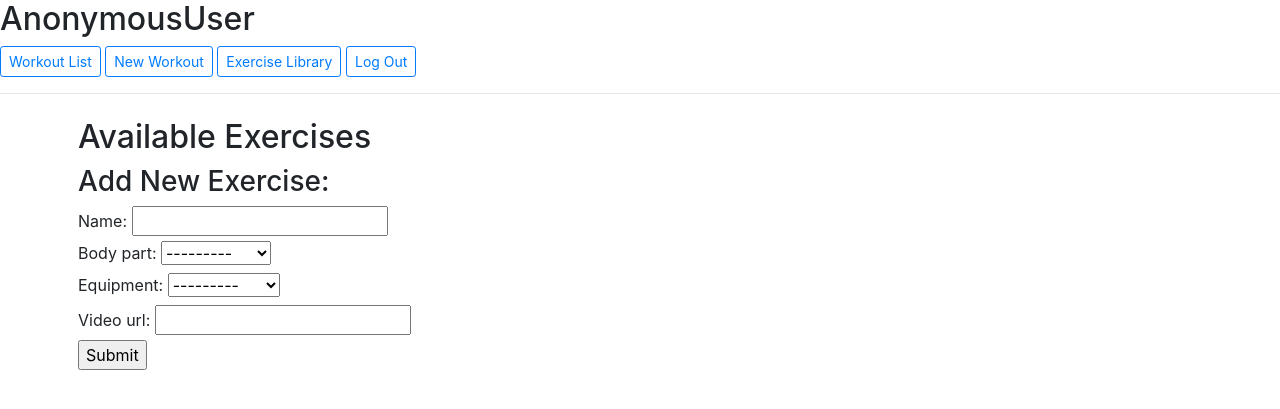
After one commit to Bonnet1/workout_app, a Django app: page /exercises in a window 1280 px wide. The commit adds this page. Shown: the top 409 px of the page. Run offline with Django 5.2, Linux system fonts and the light colour scheme; data that the repository does not hold is empty; some libraries are stand-ins or nearby versions.

Commit message:
Complete core functionality to add new workouts

```diff
--- a/workout_log/models.py
+++ b/workout_log/models.py
@@ -66,9 +66,9 @@ class WorkoutExercise(models.Model):
 
 class WorkoutExerciseDetail(models.Model):
     workout_exercise = models.ForeignKey("WorkoutExercise", on_delete=models.CASCADE, related_name="workout_exercise_details")
-    reps = models.PositiveIntegerField()
-    sets = models.PositiveIntegerField()
-    weight = models.PositiveIntegerField()
+    reps = models.PositiveIntegerField(default=0)
+    sets = models.PositiveIntegerField(default=0)
+    weight = models.PositiveIntegerField(default=0)
 
     def __str__(self):
         return f"{self.workout_exercise}: {self.sets} sets at {self.reps} at {self.weight} lbs."
--- a/workout_log/static/workout_log/styles.css
+++ b/workout_log/static/workout_log/styles.css
@@ -1,3 +1,15 @@
-body {
-    padding: 12px;
+.container {
+    padding: 8px;
 }
+
+/* Chrome, Safari, Edge, Opera */
+input::-webkit-outer-spin-button,
+input::-webkit-inner-spin-button {
+  -webkit-appearance: none;
+  margin: 0;
+}
+
+/* Firefox */
+input[type=number] {
+  -moz-appearance: textfield;
+}
--- /dev/null
+++ b/workout_log/templates/workout_log/exercises.html
@@ -0,0 +1,36 @@
+{% extends "workout_log/layout.html" %}
+{% load static %}
+
+{% block body %}
+
+    {%  if message %}
+        {{ message }}
+    {% endif %}
+
+    <h2>Available Exercises</h2>
+
+    {% for exercise in exercises %}
+        <div>
+            <a href="{{ exercise.video_url }}">{{ exercise.name }}</a>
+            {{ exercise.body_part }}
+            {{ exercise.equipment }}
+        </div>
+    {% endfor %}
+
+    <div id="exercises">
+        <div id="add_exercise">
+            <h3>Add New Exercise:</h3>
+            <form action="{% url 'add_exercise' %}" method="post">
+                {% csrf_token %}
+                {{ exercise_form }}
+                <input type="submit">
+            </form>
+        </div>
+
+    </div>
+
+{% endblock %}
+
+{% block script %}
+
+{% endblock %}
--- a/workout_log/templates/workout_log/index.html
+++ b/workout_log/templates/workout_log/index.html
@@ -3,7 +3,7 @@
 
 {% block body %}
 
-    <h2>Hello, World!</h2>
+    <h2>Workout Log</h2>
 
     {% for workout in workouts %}
         <p>
--- a/workout_log/templates/workout_log/layout.html
+++ b/workout_log/templates/workout_log/layout.html
@@ -12,10 +12,10 @@
     <body>
         <h2>{{ request.user }}</h2>
 
-        <a class="btn btn-sm btn-outline-primary" href="{% url 'workout' %}">Create Workout</a>
-        <button class="btn btn-sm btn-outline-primary" id="plan">Training Plan</button>
-        <a class="btn btn-sm btn-outline-primary" href="{% url 'index' %}">History</a>
-        <button class="btn btn-sm btn-outline-primary" id="library">Exercise Library</button>
+        <a class="btn btn-sm btn-outline-primary" href="{% url 'index' %}">Workout List</a>
+        <a class="btn btn-sm btn-outline-primary" href="{% url 'add' %}">New Workout</a>
+        <!-- <button class="btn btn-sm btn-outline-primary" id="plan">Training Plan</button> -->
+        <a class="btn btn-sm btn-outline-primary" href="{% url 'exercises' %}">Exercise Library</a>
         <a class="btn btn-sm btn-outline-primary" href="{% url 'logout' %}">Log Out</a>
         <hr>
 
--- a/workout_log/templates/workout_log/login.html
+++ b/workout_log/templates/workout_log/login.html
@@ -11,7 +11,7 @@
     <form action="{% url 'login' %}" method="post">
         {% csrf_token %}
         <div class="form-group">
-            <input autofocus class="form-control" type="email" name="email" placeholder="Email">
+            <input autofocus class="form-control" type="text" name="username" placeholder="Username">
         </div>
         <div class="form-group">
             <input class="form-control" type="password" name="password" placeholder="Password">
--- a/workout_log/urls.py
+++ b/workout_log/urls.py
@@ -9,6 +9,7 @@ urlpatterns = [
     path("register", views.register, name="register"),
 
     # Add interactive functionality
-    path("workout", views.workout, name="workout"),
-    path("add_exercise", views.add_exercise, name="add_exercise")
+    path("exercises", views.exercises, name="exercises"),
+    path("add_exercise", views.add_exercise, name="add_exercise"),
+    path("add", views.add, name="add")
 ]
--- a/workout_log/views.py
+++ b/workout_log/views.py
@@ -6,6 +6,7 @@ from django.db import IntegrityError
 from django.http import JsonResponse
 from django.shortcuts import HttpResponse, HttpResponseRedirect, render
 from django.urls import reverse
+from django.views.decorators.csrf import csrf_exempt
 
 from .models import User, Workout, Exercise, WorkoutExercise, WorkoutExerciseDetail
 
@@ -29,6 +30,11 @@ def index(request):
 
         # Display historic workouts
         workouts = Workout.objects.filter(user=request.user)
+
+        # TODO - Create JSON object containing all exercises and exercise details for every workout
+
+        # TODO - Change status of workout from index page
+
         return render(request, "workout_log/index.html", {
             "workouts": workouts
         })
@@ -52,54 +58,67 @@ def add_exercise(request):
             new_exercise = form.save(commit=False)
             new_exercise.user = request.user
             new_exercise.save()
-            return HttpResponseRedirect(reverse("workout"))
-        return HttpResponseRedirect(reverse("workout"), {
+            return HttpResponseRedirect(reverse("exercises"))
+        return HttpResponseRedirect(reverse("exercises"), {
             "message": "Invalid Form"
         })
 
-def workout(request):
+def exercises(request):
 
-    ## TODO: Explore using formset factory to alllow dynamic exercises to be added
+    available_exercises = Exercise.objects.all().order_by('name')
+
+    return render(request, "workout_log/exercises.html", {
+        "exercises": available_exercises,
+        "exercise_form": NewExerciseForm(),
+    })
+
+@csrf_exempt
+def add(request):
 
     # Check if method is POST
     if request.method == "POST":
+        data = json.loads(request.body)
+        if len(data) > 0:
 
-        # Capture new workout data from form
-        form = (request.POST)
+            # TODO - check to make sure all exercises have reps, sets, and weights added
+            # TODO - add persistance to this page so workout is not lost when adding more exercises
 
-        # Create a new workout
-        new_workout = Workout(
-            user = request.user
-        )
-        new_workout.save()
+            # Create a new workout
+            new_workout = Workout(
+                user = request.user,
+                status = "Started",
 
-        # Create all relevant exercises TODO - add multi exercise functionality
-        new_workout_exercise = WorkoutExercise(
-            exercise = Exercise.objects.get(pk=form['exercise']),
-            workout = Workout.objects.get(pk=new_workout.id)
-        )
-        new_workout_exercise.save()
+            )
+            new_workout.save()
 
-        # Create relevanet exercise details TODO -- add multi log functionality
-        exercise_detail_form = NewWorkoutExerciseForm(request.POST)
-        if exercise_detail_form.is_valid():
-            new_exercise_detail = exercise_detail_form.save(commit=False)
-            new_exercise_detail.workout_exercise = WorkoutExercise.objects.get(pk=new_workout_exercise.id)
-            new_exercise_detail.save()
+            # Add all relevant exercises to the workout
+            for exercise in data:
+                new_workout_exercise = WorkoutExercise(
+                    exercise = Exercise.objects.get(name=exercise['exercise']),
+                    workout = Workout.objects.get(pk=new_workout.id)
+                    )
+                new_workout_exercise.save()
 
-        return HttpResponseRedirect(reverse("workout"))
-
-    available_exercises = Exercise.objects.all().order_by('name')
-
-    return render(request, "workout_log/workout.html", {
-        "exercises": available_exercises,
-        "exercise_form": NewExerciseForm(),
-        "exercise_detail_form": NewWorkoutExerciseForm()
-    })
+                new_exercise_detail = WorkoutExerciseDetail(
+                    workout_exercise = WorkoutExercise.objects.get(pk=new_workout_exercise.id),
+                    reps = exercise['reps'],
+                    sets = exercise['sets'],
+                    weight = exercise['weight']
+                )
+                new_exercise_detail.save()
+                return JsonResponse(data, safe=False)
+        else:
+            return JsonResponse({
+            "error": "No exercises submitted."
+        }, status=400)
 
 
+    if request.method == "GET":
+        available_exercises = Exercise.objects.all().order_by('name')
 
-
+        return render(request, "workout_log/workout.html", {
+            "exercises": available_exercises
+        })
 
 
 # Add user login, logout, and registration functionality
@@ -108,9 +127,9 @@ def login_view(request):
     if request.method == "POST":
 
         # Attempt to sign user in
-        email = request.POST["email"]
+        username = request.POST["username"]
         password = request.POST["password"]
-        user = authenticate(request, username=email, password=password)
+        user = authenticate(request, username=username, password=password)
 
         # Check if authentication successful
         if user is not None:
@@ -118,7 +137,7 @@ def login_view(request):
             return HttpResponseRedirect(reverse("index"))
         else:
             return render(request, "workout_log/login.html", {
-                "message": "Invalid email and/or password."
+                "message": "Invalid username and/or password."
             })
     else:
         return render(request, "workout_log/login.html")
```
Also changed, not shown: workout_log/static/workout_log/app.js (added, +83 -0 lines), workout_log/templates/workout_log/workout.html (+15 -25 lines), workout_log/migrations/0006_alter_workoutexercisedetail_reps_and_more.py (added).
